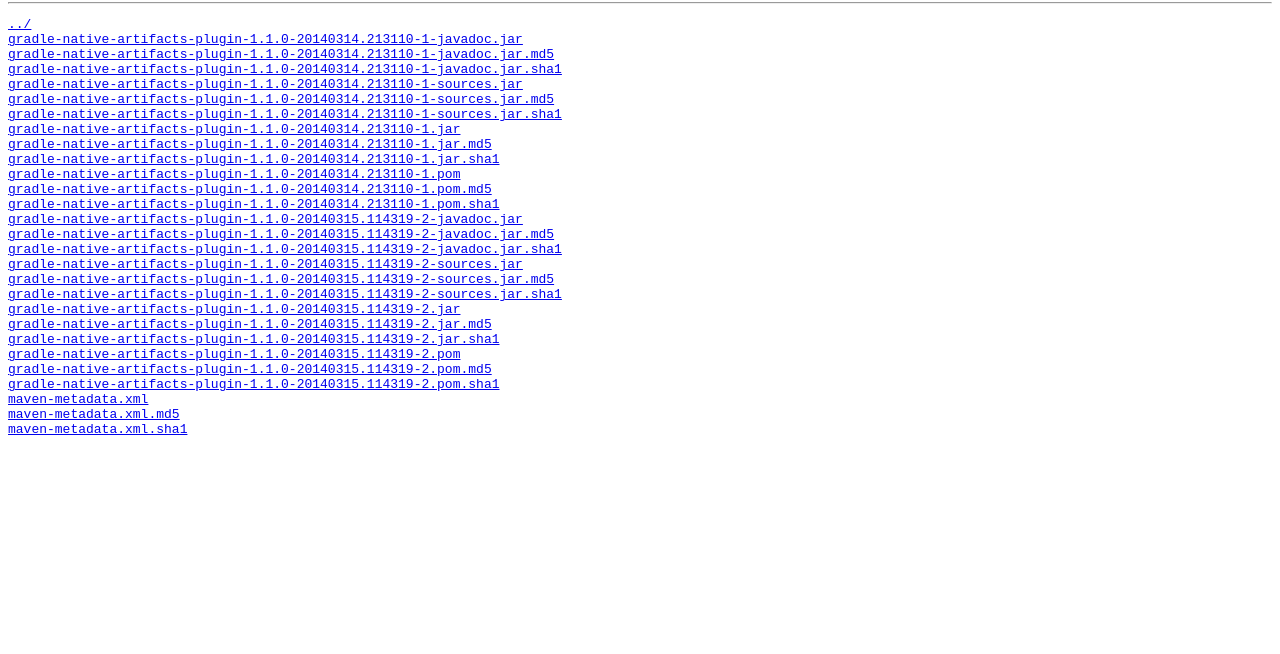
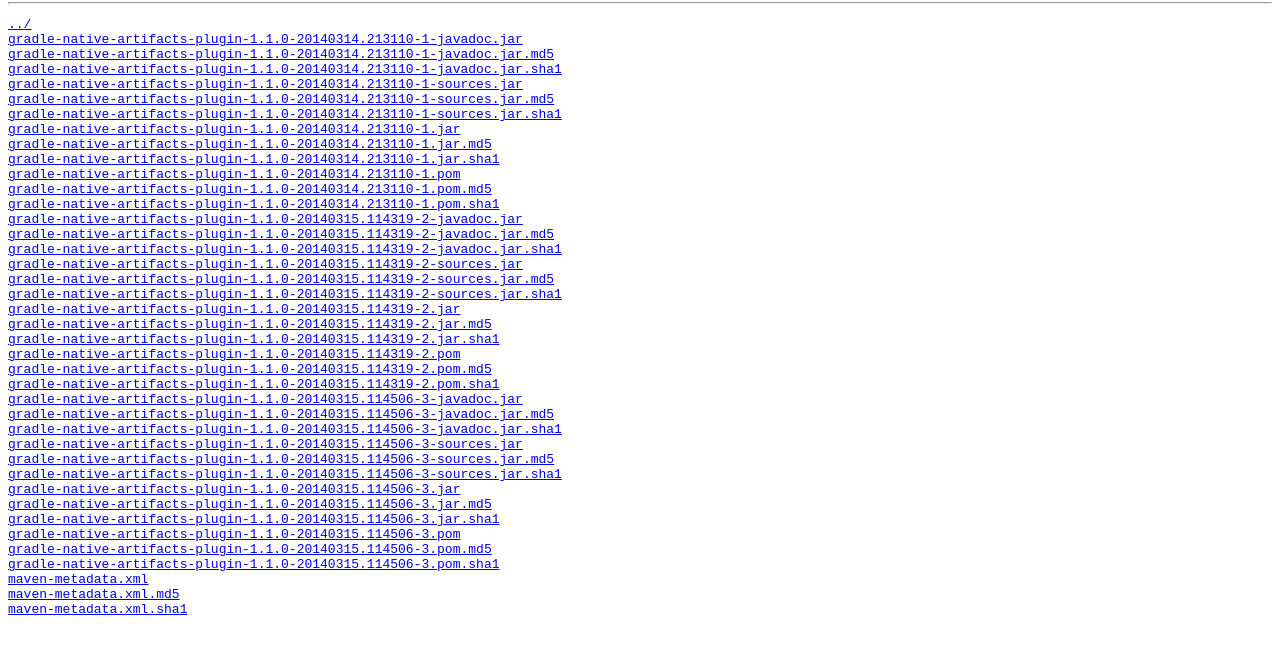
Before and after one commit to sgeb/maven_repo, a plain HTML site: page me/sgeb/gradle/gradle-native-artifacts-plugin/1.1.0-SNAPSHOT/index.html in a window 1280 px wide. Shown: the part 64-718 px from the top of the page. Drawn offline with Linux system fonts and the light colour scheme.

Commit message:
gradle-native-artifacts-plugin v1.1.0-SNAPSHOT

```diff
--- a/me/sgeb/gradle/gradle-native-artifacts-plugin/1.1.0-SNAPSHOT/index.html
+++ b/me/sgeb/gradle/gradle-native-artifacts-plugin/1.1.0-SNAPSHOT/index.html
@@ -28,6 +28,18 @@
 <a href="gradle-native-artifacts-plugin-1.1.0-20140315.114319-2.pom">gradle-native-artifacts-plugin-1.1.0-20140315.114319-2.pom</a>
 <a href="gradle-native-artifacts-plugin-1.1.0-20140315.114319-2.pom.md5">gradle-native-artifacts-plugin-1.1.0-20140315.114319-2.pom.md5</a>
 <a href="gradle-native-artifacts-plugin-1.1.0-20140315.114319-2.pom.sha1">gradle-native-artifacts-plugin-1.1.0-20140315.114319-2.pom.sha1</a>
+<a href="gradle-native-artifacts-plugin-1.1.0-20140315.114506-3-javadoc.jar">gradle-native-artifacts-plugin-1.1.0-20140315.114506-3-javadoc.jar</a>
+<a href="gradle-native-artifacts-plugin-1.1.0-20140315.114506-3-javadoc.jar.md5">gradle-native-artifacts-plugin-1.1.0-20140315.114506-3-javadoc.jar.md5</a>
+<a href="gradle-native-artifacts-plugin-1.1.0-20140315.114506-3-javadoc.jar.sha1">gradle-native-artifacts-plugin-1.1.0-20140315.114506-3-javadoc.jar.sha1</a>
+<a href="gradle-native-artifacts-plugin-1.1.0-20140315.114506-3-sources.jar">gradle-native-artifacts-plugin-1.1.0-20140315.114506-3-sources.jar</a>
+<a href="gradle-native-artifacts-plugin-1.1.0-20140315.114506-3-sources.jar.md5">gradle-native-artifacts-plugin-1.1.0-20140315.114506-3-sources.jar.md5</a>
+<a href="gradle-native-artifacts-plugin-1.1.0-20140315.114506-3-sources.jar.sha1">gradle-native-artifacts-plugin-1.1.0-20140315.114506-3-sources.jar.sha1</a>
+<a href="gradle-native-artifacts-plugin-1.1.0-20140315.114506-3.jar">gradle-native-artifacts-plugin-1.1.0-20140315.114506-3.jar</a>
+<a href="gradle-native-artifacts-plugin-1.1.0-20140315.114506-3.jar.md5">gradle-native-artifacts-plugin-1.1.0-20140315.114506-3.jar.md5</a>
+<a href="gradle-native-artifacts-plugin-1.1.0-20140315.114506-3.jar.sha1">gradle-native-artifacts-plugin-1.1.0-20140315.114506-3.jar.sha1</a>
+<a href="gradle-native-artifacts-plugin-1.1.0-20140315.114506-3.pom">gradle-native-artifacts-plugin-1.1.0-20140315.114506-3.pom</a>
+<a href="gradle-native-artifacts-plugin-1.1.0-20140315.114506-3.pom.md5">gradle-native-artifacts-plugin-1.1.0-20140315.114506-3.pom.md5</a>
+<a href="gradle-native-artifacts-plugin-1.1.0-20140315.114506-3.pom.sha1">gradle-native-artifacts-plugin-1.1.0-20140315.114506-3.pom.sha1</a>
 <a href="maven-metadata.xml">maven-metadata.xml</a>
 <a href="maven-metadata.xml.md5">maven-metadata.xml.md5</a>
 <a href="maven-metadata.xml.sha1">maven-metadata.xml.sha1</a>
--- a/me/sgeb/gradle/gradle-native-artifacts-plugin/1.1.0-SNAPSHOT/maven-metadata.xml
+++ b/me/sgeb/gradle/gradle-native-artifacts-plugin/1.1.0-SNAPSHOT/maven-metadata.xml
@@ -5,9 +5,9 @@
   <version>1.1.0-SNAPSHOT</version>
   <versioning>
     <snapshot>
-      <timestamp>20140315.114319</timestamp>
-      <buildNumber>2</buildNumber>
+      <timestamp>20140315.114506</timestamp>
+      <buildNumber>3</buildNumber>
     </snapshot>
-    <lastUpdated>20140315114319</lastUpdated>
+    <lastUpdated>20140315114506</lastUpdated>
   </versioning>
 </metadata>
--- a/me/sgeb/gradle/gradle-native-artifacts-plugin/maven-metadata.xml
+++ b/me/sgeb/gradle/gradle-native-artifacts-plugin/maven-metadata.xml
@@ -8,6 +8,6 @@
       <version>1.0.0</version>
       <version>1.1.0-SNAPSHOT</version>
     </versions>
-    <lastUpdated>20140315114319</lastUpdated>
+    <lastUpdated>20140315114506</lastUpdated>
   </versioning>
 </metadata>
```
Also changed, not shown: 16 other files.
